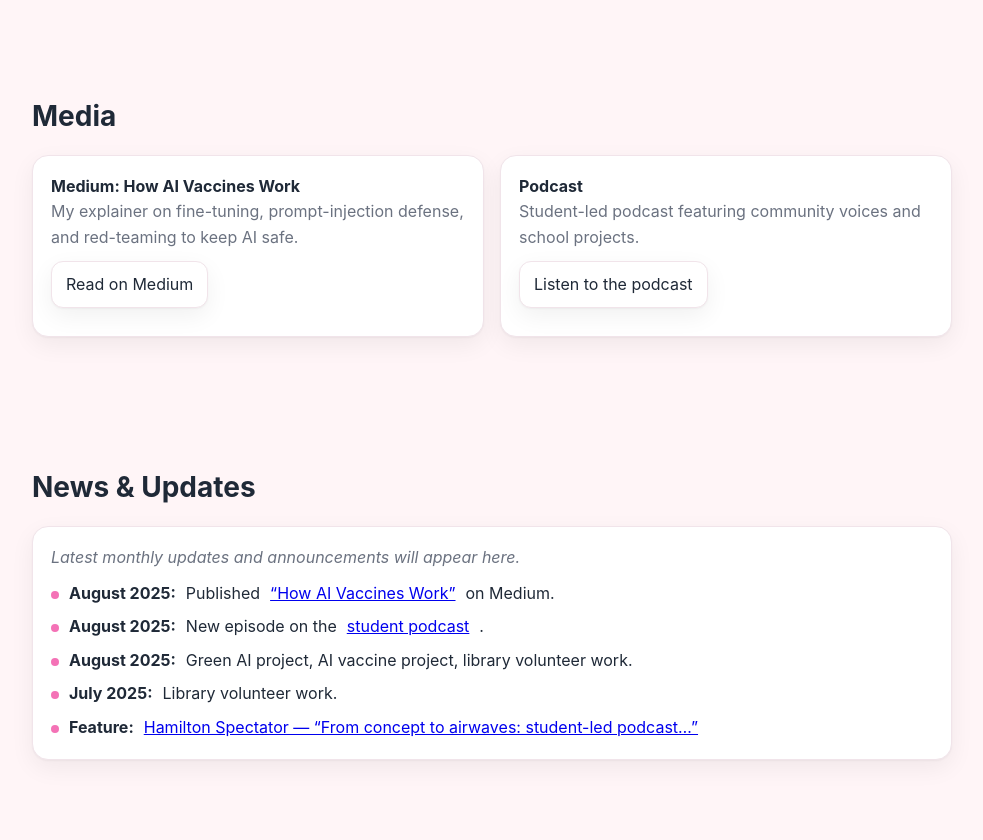
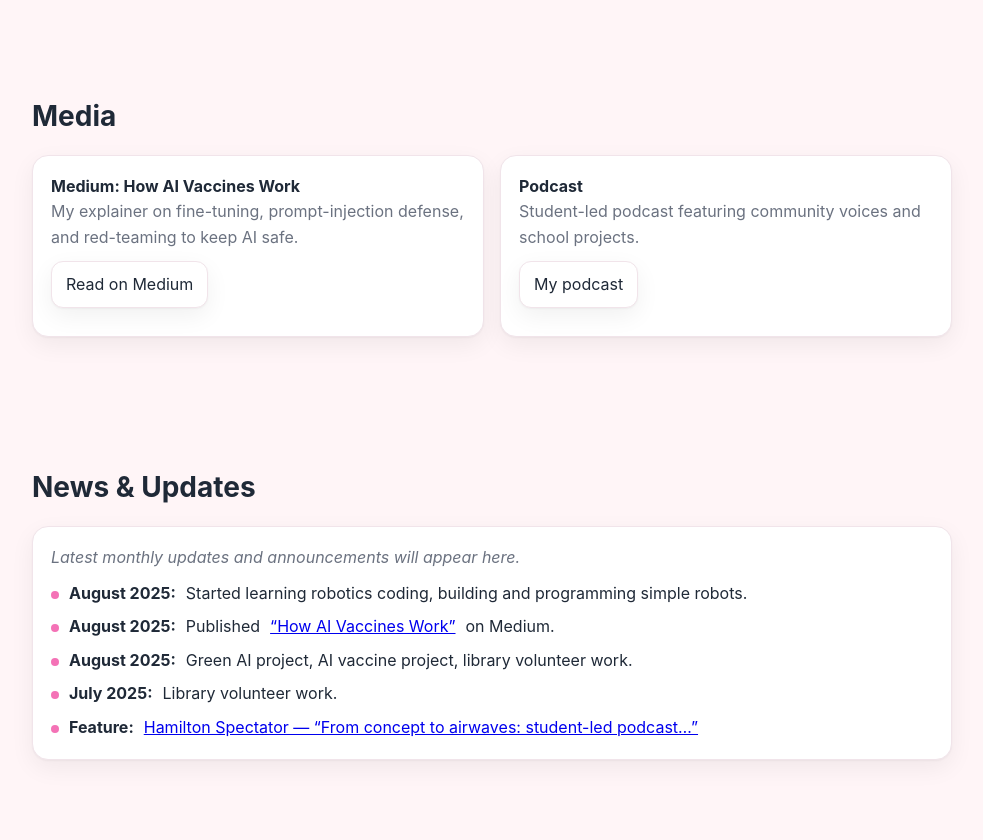
Before and after one commit to mahveenraza10/mahveenraza.github.io, a plain HTML site: page index.html in a window 1280 px wide. Shown: the part 1498-2338 px from the top of the page, without its empty margins (148-1131 px from the left). Drawn offline with Linux system fonts and the light colour scheme.

Commit message:
Update index.html

```diff
--- a/index.html
+++ b/index.html
@@ -67,7 +67,7 @@
         <a class="btn" target="_blank" rel="noopener"
            href="https://medium.com/@mahveen.raza10/how-ai-vaccines-work-fine-tuning-prompt-injection-defence-and-red-teaming-to-keep-ai-safe-3b4281babd62">Read my Medium article</a>
         <a class="btn" target="_blank" rel="noopener"
-           href="https://your-podcast-link-here">Listen to my podcast</a>
+           href="https://www.thespec.com/news/hamilton-region/from-concept-to-airwaves-student-led-podcast-amplifies-voices-and-builds-community-at-bellmoore-elementary/article_4f629462-0136-5b62-a397-abd919312310.html">See my podcast</a>
       </div>
     </section>
 
@@ -136,7 +136,7 @@
           <strong>Podcast</strong>
           <p>Student-led podcast featuring community voices and school projects.</p>
           <p><a class="btn" target="_blank" rel="noopener"
-                href="https://your-podcast-link-here">Listen to the podcast</a></p>
+                href="https://www.thespec.com/news/hamilton-region/from-concept-to-airwaves-student-led-podcast-amplifies-voices-and-builds-community-at-bellmoore-elementary/article_4f629462-0136-5b62-a397-abd919312310.html">My podcast</a></p>
           <!-- TODO: Replace the link above with your real podcast URL (Spotify/YouTube/Apple/etc.) -->
         </div>
       </div>
@@ -147,8 +147,8 @@
       <div class="card">
         <p><em>Latest monthly updates and announcements will appear here.</em></p>
         <ul class="clean">
+          <li><span class="dot"></span> <strong>August 2025:</strong> Started learning robotics coding, building and programming simple robots.</li>
           <li><span class="dot"></span> <strong>August 2025:</strong> Published <a target="_blank" rel="noopener" href="https://medium.com/@mahveen.raza10/how-ai-vaccines-work-fine-tuning-prompt-injection-defence-and-red-teaming-to-keep-ai-safe-3b4281babd62">“How AI Vaccines Work”</a> on Medium.</li>
-          <li><span class="dot"></span> <strong>August 2025:</strong> New episode on the <a target="_blank" rel="noopener" href="https://your-podcast-link-here">student podcast</a>.</li>
           <li><span class="dot"></span> <strong>August 2025:</strong> Green AI project, AI vaccine project, library volunteer work.</li>
           <li><span class="dot"></span> <strong>July 2025:</strong> Library volunteer work.</li>
           <li>
```
